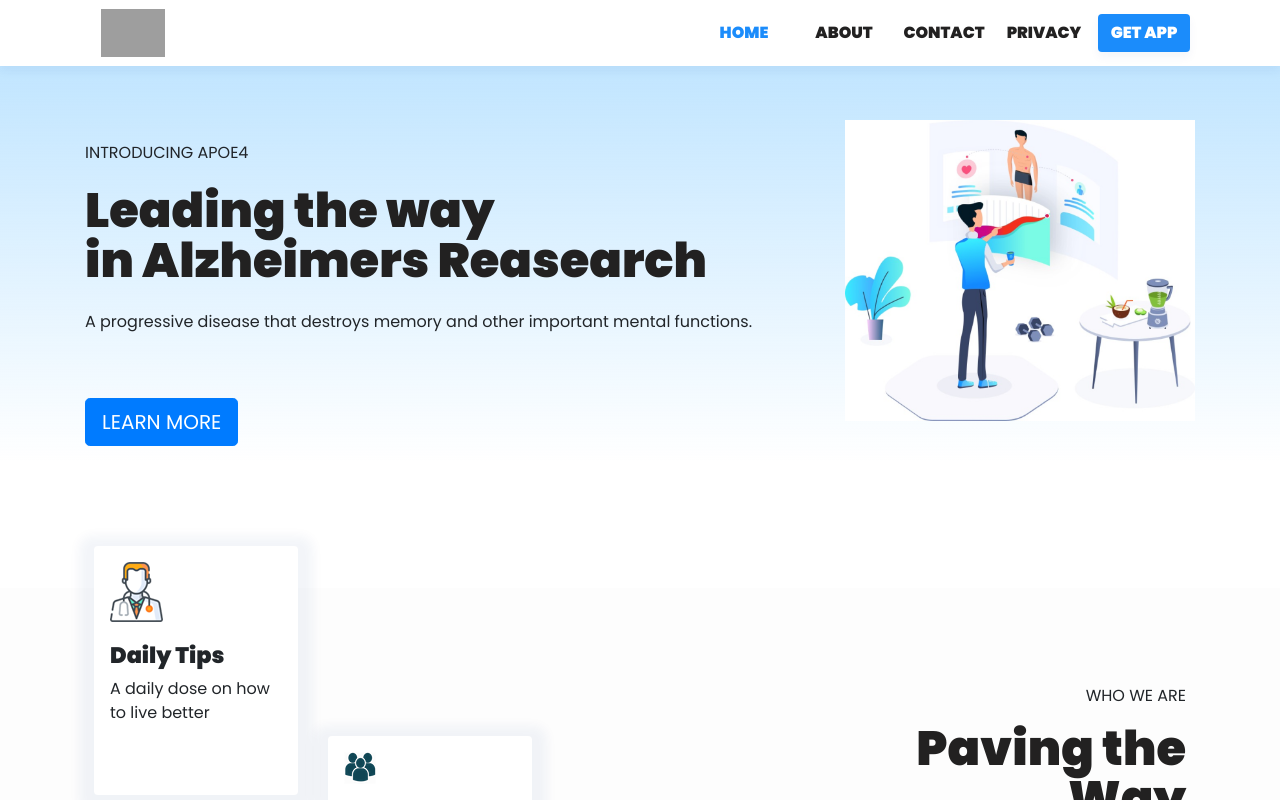
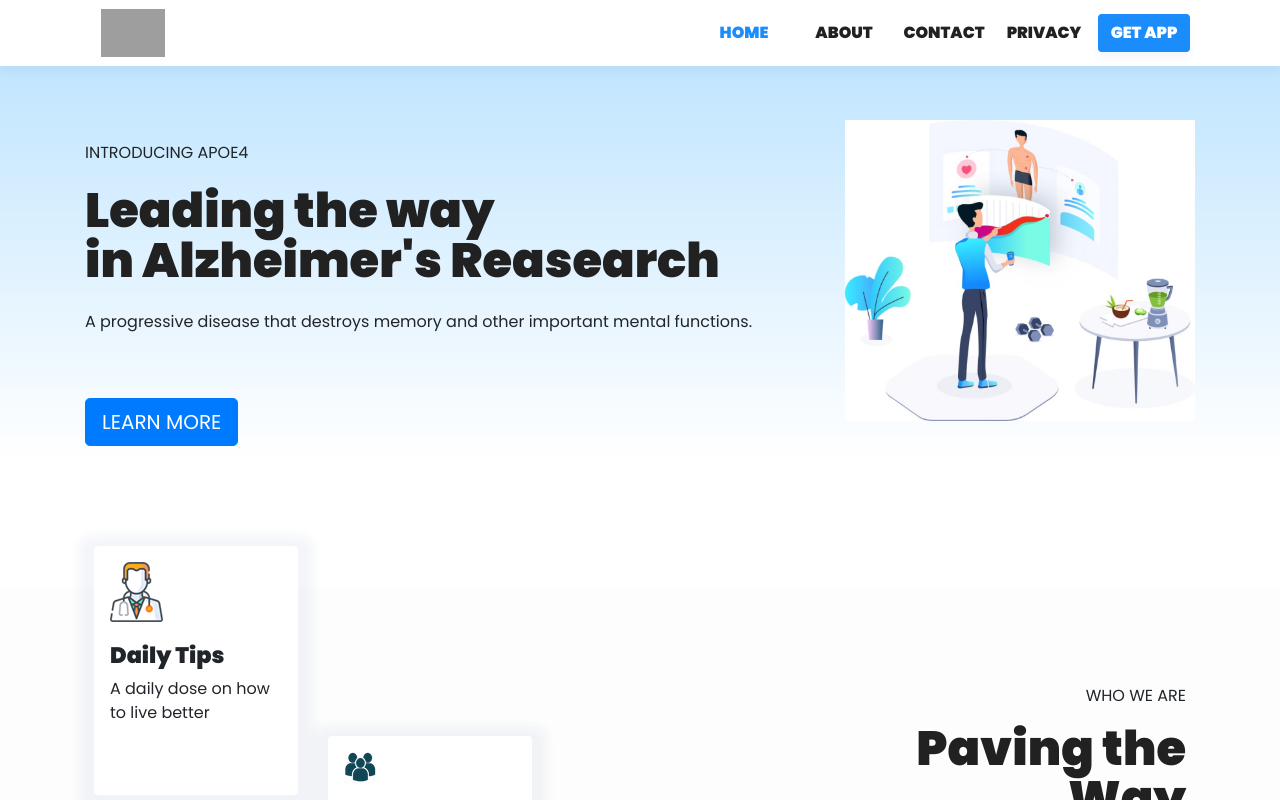
Before and after one commit to hnginternship5/apoe4, a Vue app: page / in a window 1280 px wide. Shown: the top 800 px of the page. Built offline with nearby package versions, Linux system fonts and the light colour scheme; grey boxes are pictures that could not be loaded; a small style sheet from the web is missing.

Commit message:
fix/correct text

```diff
--- a/src/components/home/WelcomeSection.vue
+++ b/src/components/home/WelcomeSection.vue
@@ -9,7 +9,7 @@
           <div class="row height-max align-items-left">
             <div class="col text-left pr-5">
                <h6 class="title-heading mt-5 text-uppercase">introducing apoe4</h6>
-              <h2 class="mt-4 bold-text">Leading the way<br> in Alzheimers Reasearch</h2>
+              <h2 class="mt-4 bold-text">Leading the way<br> in Alzheimer's Reasearch</h2>
               <p class="mt-4 feat-desc-long">A progressive disease that destroys memory and other important mental functions.</p>
               <router-link tag="a" class="btn btn-primary btn-lg mt-5" role="button" class-active="active" to="/contact" exact>Learn more</router-link>
             </div>
```
